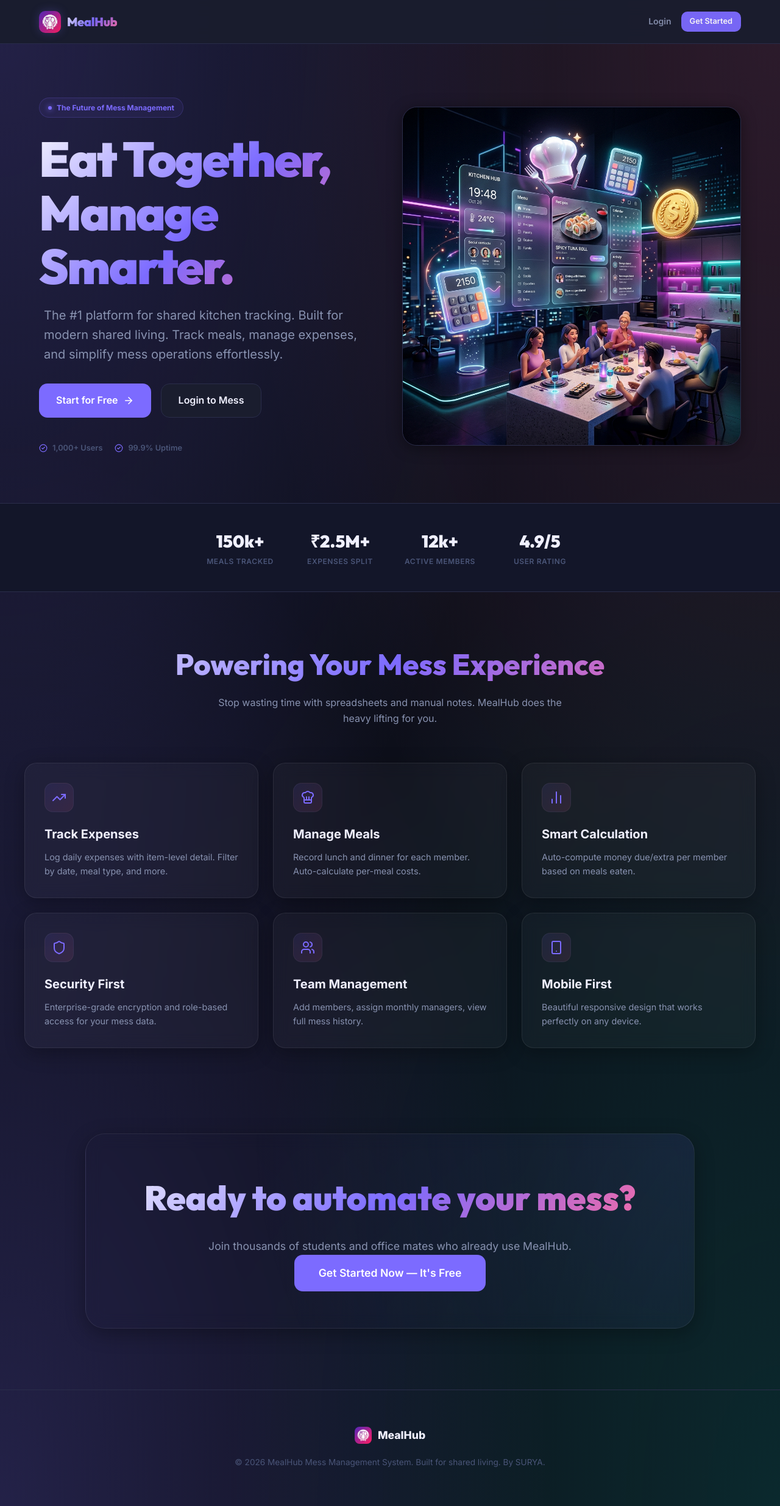
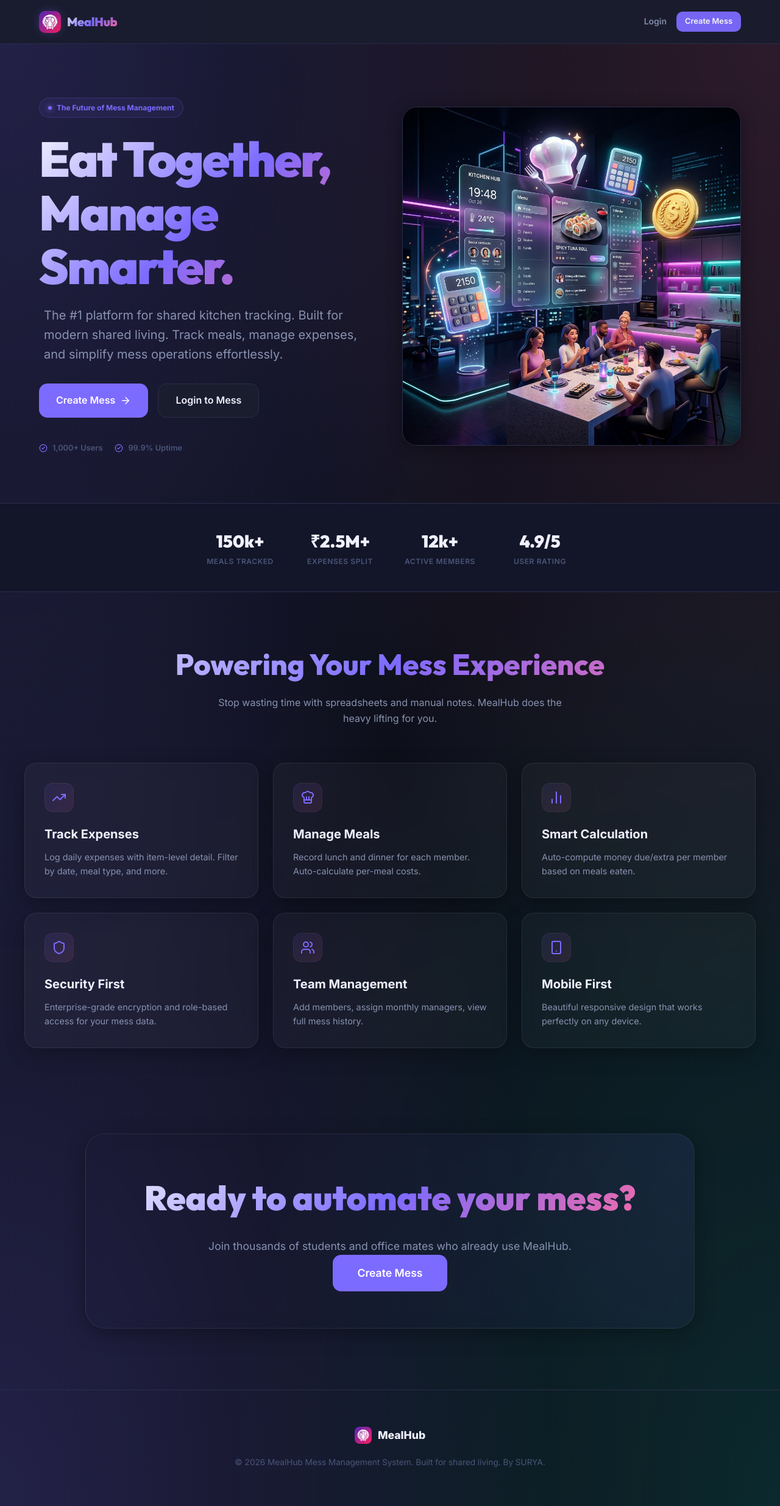
Before and after one commit to S-K-Roy18/MealHub, a React (Vite) app in the folder frontend/: page / in a window 1280 px wide. Shown: the whole page at 61% size. Built offline with nearby package versions, Linux system fonts and the light colour scheme; no server answers.

Commit message:
chore: convert landing page 'Start for Free' and 'Get Started' to 'Create Mess'

```diff
--- a/frontend/src/pages/Landing.jsx
+++ b/frontend/src/pages/Landing.jsx
@@ -42,7 +42,7 @@ export default function Landing() {
         <div style={{ display: 'flex', gap: '16px', alignItems: 'center' }}>
           <Link to="/login" className="text-sm font-semibold" style={{ color: 'var(--text-secondary)' }}>Login</Link>
           <Link to="/signup" className="btn btn-primary btn-sm" style={{ borderRadius: '10px' }}>
-            Get Started
+            Create Mess
           </Link>
         </div>
       </nav>
@@ -98,7 +98,7 @@ export default function Landing() {
 
             <div className="flex flex-wrap gap-16 mobile-center">
               <Link to="/signup" className="btn btn-primary btn-lg" style={{ borderRadius: '14px', padding: '14px 28px' }}>
-                Start for Free <ArrowRight size={18} />
+                Create Mess <ArrowRight size={18} />
               </Link>
               <Link to="/login" className="btn btn-secondary btn-lg" style={{ borderRadius: '14px', padding: '14px 28px', border: '1px solid var(--border)' }}>
                 Login to Mess
@@ -220,7 +220,7 @@ export default function Landing() {
             Join thousands of students and office mates who already use MealHub.
           </p>
           <Link to="/signup" className="btn btn-primary btn-lg" style={{ borderRadius: '14px', padding: '16px 40px', fontSize: '1.1rem' }}>
-            Get Started Now — It's Free
+            Create Mess
           </Link>
         </div>
       </section>
```
